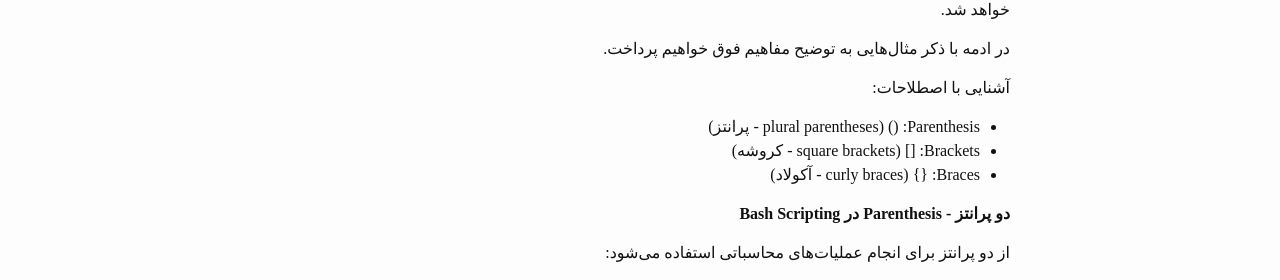
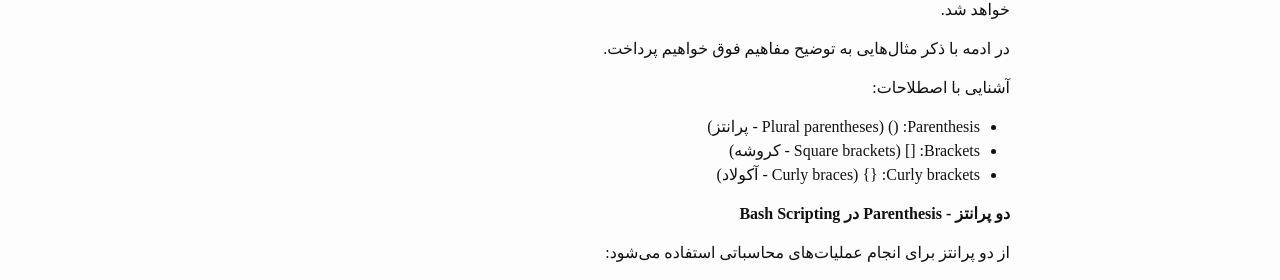
Before and after one commit to Ravexina/tuxgeek, a Jekyll site: the page built from _posts/2015-06-01-bash-scripting-پرانتزها.md, in a window 1280 px wide and 900 px high. Shown: the part 238-518 px from the top of the window. Built offline with Jekyll 4.4.1, drawn with Linux system fonts in a browser that asks for light colours; some web fonts are replaced; comment, search, counter and statistics services are not loaded.

Commit message:
Fix english terms

```diff
--- a/_posts/2015-06-01-bash-scripting-پرانتزها.md
+++ b/_posts/2015-06-01-bash-scripting-پرانتزها.md
@@ -18,9 +18,9 @@
 
 آشنایی با اصطلاحات:
 
-- Parenthesis: () (plural parentheses - پرانتز)
-- Brackets: [] (square brackets - کروشه)
-- Braces: {} (curly braces - آکولاد)
+- Parenthesis: () (Plural parentheses - پرانتز)
+- Brackets: [] (Square brackets - کروشه)
+- Curly brackets: {} (Curly braces - آکولاد)
 
 **دو پرانتز - Parenthesis در Bash Scripting**
 
```
